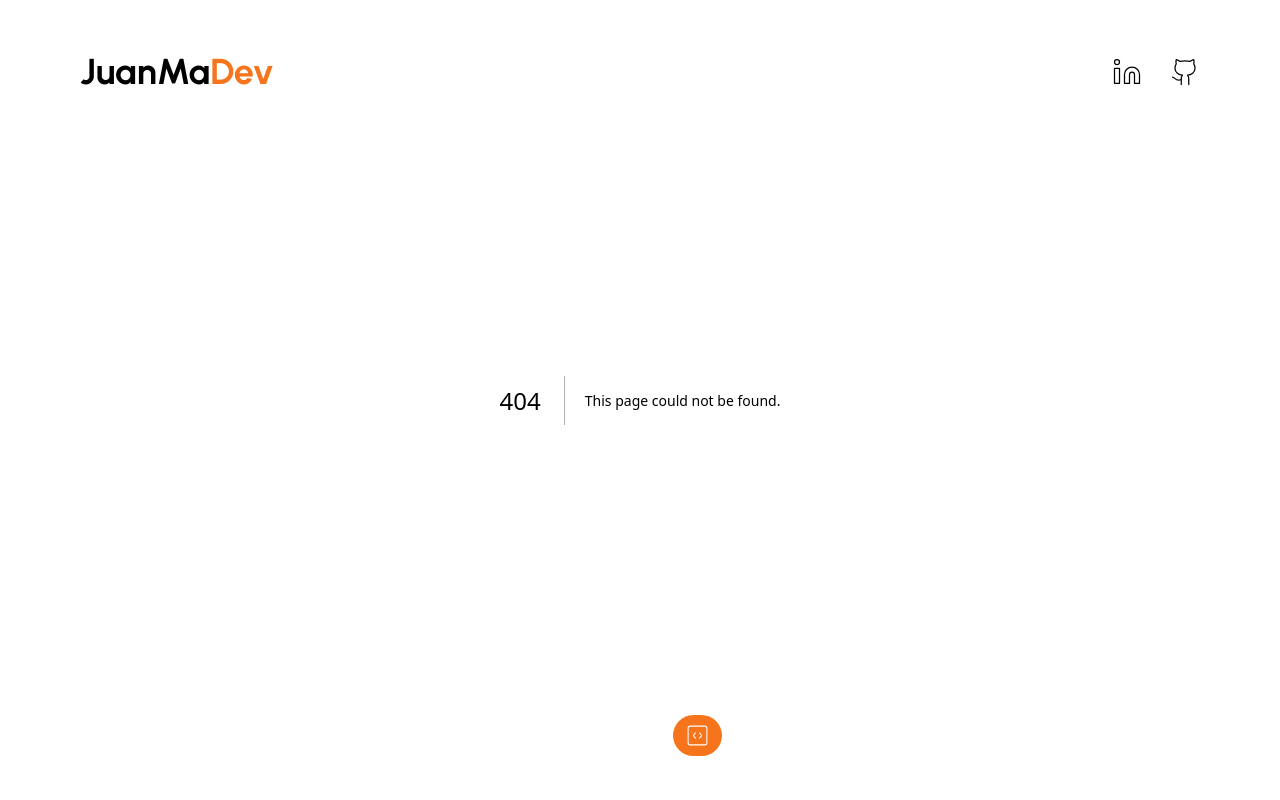
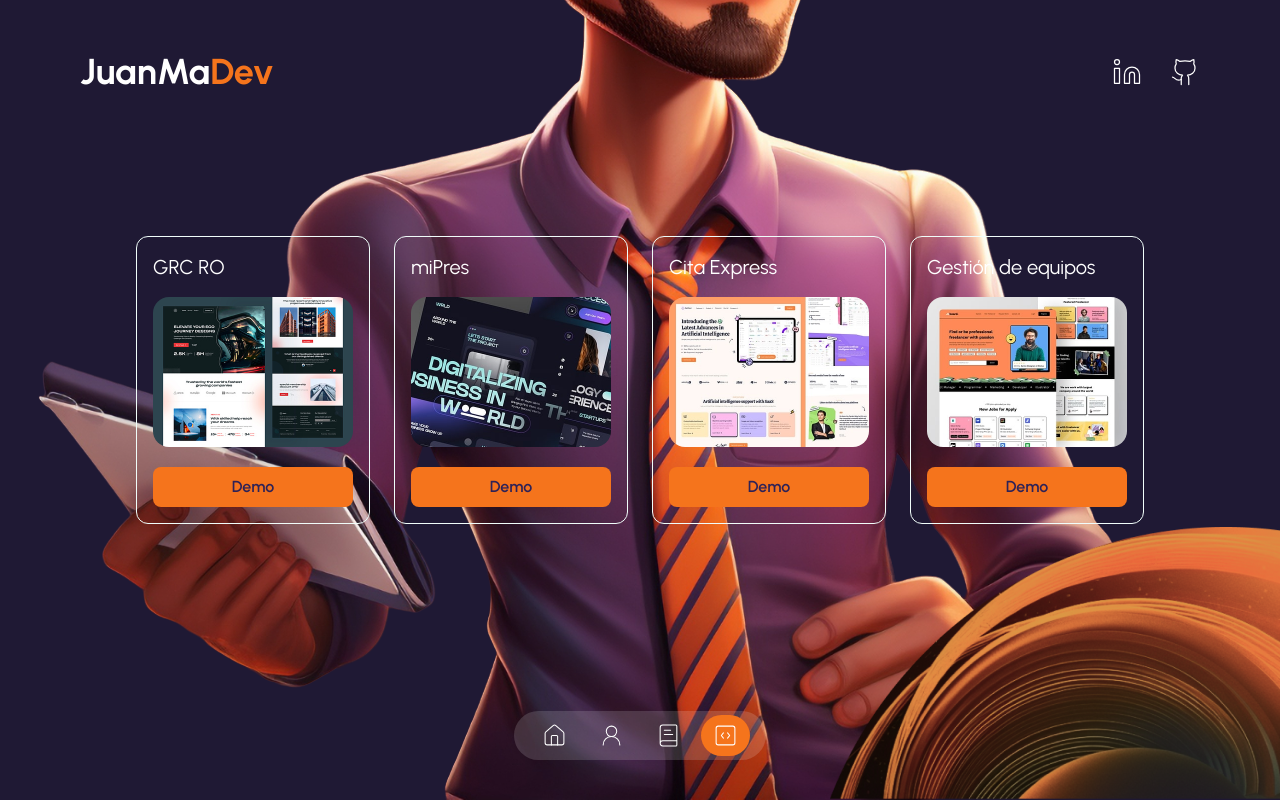
Before and after one commit to jujanma/potfolio, a Next.js app: page /portfolio in a window 1280 px wide. Before the commit this address had no page. Built offline with nearby package versions, Linux system fonts and the light colour scheme.

Commit message:
pagina de portfolio
faltan imagenes

```diff
--- /dev/null
+++ b/app/(routes)/portfolio/page.tsx
@@ -0,0 +1,29 @@
+import AvatarPortfolio from "@/components/avatarPortfolio";
+import CircleImage from "@/components/circleImage";
+import ContainerPage from "@/components/container";
+import PortfolioBox from "@/components/protfolioBox";
+import TransitionPage from "@/components/transitionPage";
+import { dataPortfolio } from "@/data";
+
+const Portfolio = () => {
+  return (
+    <ContainerPage>
+      <TransitionPage />
+      <AvatarPortfolio />
+      <CircleImage />
+      <div className="flex flex-col justify-center h-full">
+        <h1 className="text-2xl leading-tight text-center md:text-4xl md:mb-5 ">
+          Mis trabajos{" "}
+          <span className="text-secondary font-bold">realizados</span>
+        </h1>
+        <div className="relative z-10 grid max-w-5xl gap-6 mx-auto mt-4 sm:grid-cols-2 md:grid-cols-4">
+          {dataPortfolio.map((data) => (
+            <PortfolioBox key={data.id} data={data} />
+          ))}
+        </div>
+      </div>
+    </ContainerPage>
+  );
+};
+
+export default Portfolio;
--- /dev/null
+++ b/components/avatarPortfolio.tsx
@@ -0,0 +1,14 @@
+"use client"
+import Image from "next/image";
+import MotionTransition from "./transition";
+
+const AvatarPortfolio = () => {
+    return (
+        <MotionTransition position="bottom" className="bottom-0 left-0 hidden md:inline-block md:absolute">
+            <Image src="/avatar-works.png" width={300} height={300} alt="avatarWorks" className="w-full h-full"/>
+
+        </MotionTransition>
+     );
+}
+
+export default AvatarPortfolio;
--- /dev/null
+++ b/components/protfolioBox.tsx
@@ -0,0 +1,41 @@
+"use client";
+
+import Image from "next/image";
+import Link from "next/link";
+
+interface PortfolioBoxProps {
+  data: {
+    id: number;
+    title: string;
+    image: string;
+    urlDemo: string;
+  };
+}
+
+const PortfolioBox = ({ data }: PortfolioBoxProps) => {
+  const { id, title, image, urlDemo } = data;
+  return (
+    <div className="p-4 border border-teal-50 rounded-xl">
+      <h3 className="mb-4 text-xl">{title}</h3>
+      <Image
+        src={image}
+        alt="Image product"
+        width={200}
+        height={200}
+        className="w-full md:w-[200px] rounded-2xl h-auto"
+      />
+
+      <div className="flex gap-5 mt-5 items-center justify-center">
+        <Link
+          href={urlDemo}
+          target="_blank"
+          className="p-2 transition duration-150 rounded-lg bg-secondary hover:bg-secondary/50 hover:shadow-xl hover:shadow-secondary/50 w-full text-center font-semibold text-[#2e2257]"
+        >
+          Demo
+        </Link>
+      </div>
+    </div>
+  );
+};
+
+export default PortfolioBox;
--- a/data.tsx
+++ b/data.tsx
@@ -1,4 +1,22 @@
-import { BookText, CodeSquare, HomeIcon, UserRound, Linkedin, Twitter, Rss, Twitch, Youtube, Crop, Pencil, Computer, Book, Rocket, Speech, Github, PhoneIncoming } from "lucide-react";
+import {
+  BookText,
+  CodeSquare,
+  HomeIcon,
+  UserRound,
+  Linkedin,
+  Twitter,
+  Rss,
+  Twitch,
+  Youtube,
+  Crop,
+  Pencil,
+  Computer,
+  Book,
+  Rocket,
+  Speech,
+  Github,
+  PhoneIncoming,
+} from "lucide-react";
 
 export const socialNetworks = [
   // {
@@ -28,7 +46,6 @@
   // },
 ];
 
-
 export const itemsNavbar = [
   {
     id: 1,
@@ -54,12 +71,12 @@
     icon: <CodeSquare size={25} color="#fff" strokeWidth={1} />,
     link: "/portfolio",
   },
-    {
-        id: 5,
-        title: "Home",
-        icon: <Speech size={25} color="#fff" strokeWidth={1} />,
-        link: "/testimonials",
-    },
+  // {
+  //     id: 5,
+  //     title: "Home",
+  //     icon: <Speech size={25} color="#fff" strokeWidth={1} />,
+  //     link: "/testimonials",
+  // },
 ];
 
 export const dataAboutPage = [
@@ -67,24 +84,26 @@
     id: 1,
     title: "Analista de Operaciones",
     subtitle: "Padtec",
-        description: "Analista de operaciones, enfocado a la programacion web, equipo multidisciplinario para empresa dedicada a la venta de equipos de F.O en latinoamerica.",
+    description:
+      "Analista de operaciones, enfocado a la programacion web, equipo multidisciplinario para empresa dedicada a la venta de equipos de F.O en latinoamerica.",
     date: "Ago 2024",
   },
   {
     id: 2,
     title: "Software Developer",
     subtitle: "Okorum Technologies",
-        description: "Desarrollador fullstack en mipres.com, plataforma lider en integracion de profesionales, instituciones y pacientes en una red de prescripciones electronicas, enfocado en optimizar el ciclo completo de medicamentos con alta funcionalidad y rendimiento.",
+    description:
+      "Desarrollador fullstack en mipres.com, plataforma lider en integracion de profesionales, instituciones y pacientes en una red de prescripciones electronicas, enfocado en optimizar el ciclo completo de medicamentos con alta funcionalidad y rendimiento.",
     date: "Mar 2024",
   },
   {
     id: 3,
     title: "Frontend Developer",
     subtitle: "Bancolombia",
-        description: "Colaborar con un equipo dinámico para desarrollar interfaces de usuario atractivas y funcionales que impulsen el éxito de nuestros analistas de riesgos en el mundo digital.",
+    description:
+      "Colaborar con un equipo dinámico para desarrollar interfaces de usuario atractivas y funcionales que impulsen el éxito de nuestros analistas de riesgos en el mundo digital.",
     date: "Jul 2023 ",
   },
-
 
   // {
   //     id: 4,
@@ -93,7 +112,7 @@
   //     description: "Únete a nosotros mientras creamos sitios web y aplicaciones interactivas que sorprenden y deleitan a nuestros clientes. Si tienes pasión por el diseño y la programación, y disfrutas colaborar en un entorno creativo, ¡queremos conocerte!        ",
   //     date: "Mar 2018",
   // },
-]
+];
 
 export const dataCounter = [
   {
@@ -135,17 +154,20 @@
   {
     icon: <Pencil />,
     title: "Diseño web",
-        description: "Diseño creativo y profesional de interfaces web intuitivas y atractivas, centradas en la experiencia del usuario",
+    description:
+      "Diseño creativo y profesional de interfaces web intuitivas y atractivas, centradas en la experiencia del usuario",
   },
   {
     icon: <Computer />,
     title: "Desarrollo FrontEnd",
-        description: "Diseño y desarrollo de sitios web a medida, adaptados a tus necesidades.",
+    description:
+      "Diseño y desarrollo de sitios web a medida, adaptados a tus necesidades.",
   },
   {
     icon: <Computer />,
     title: "Desarrollo BackEnd",
-        description: "Desarrollo backend a medida, optimizado para el rendimiento y seguridad de tu aplicación.",
+    description:
+      "Desarrollo backend a medida, optimizado para el rendimiento y seguridad de tu aplicación.",
   },
   // {
   //     icon: <Book />,
@@ -155,67 +177,68 @@
   {
     icon: <Rocket />,
     title: "SEO",
-        description: "Optimización de tu presencia en línea mediante estrategias de SEO avanzadas. ",
+    description:
+      "Optimización de tu presencia en línea mediante estrategias de SEO avanzadas. ",
   },
 ];
 
 export const dataPortfolio = [
   {
     id: 1,
-        title: "Web Pro",
+    title: "GRC RO",
     image: "/image-1.jpg",
-        urlGithub: "#!",
-        urlDemo: "#!",
+    // urlGithub: "#!",
+    urlDemo: "https://www.bancolombia.com/personas",
   },
   {
     id: 2,
-        title: "Desarrollo Web Ágil",
+    title: "miPres",
     image: "/image-2.jpg",
-        urlGithub: "#!",
-        urlDemo: "#!",
+    // urlGithub: "#!",
+    urlDemo: "https://mipres.com/",
   },
   {
     id: 3,
-        title: "Estrategias Web",
+    title: "Cita Express",
     image: "/image-3.jpg",
-        urlGithub: "#!",
-        urlDemo: "#!",
+    // urlGithub: "#!",
+    urlDemo: "https://cita-express-frontend-react.vercel.app/",
   },
   {
     id: 4,
-        title: "Ideas Creativas",
+    title: "Gestión de equipos",
     image: "/image-4.jpg",
-        urlGithub: "#!",
+    // urlGithub: "#!",
     urlDemo: "#!",
   },
-    {
-        id: 5,
-        title: "Webs Impactantes",
-        image: "/image-5.jpg",
-        urlGithub: "#!",
-        urlDemo: "#!",
-    },
-    {
-        id: 6,
-        title: "Web Dinámica",
-        image: "/image-6.jpg",
-        urlGithub: "#!",
-        urlDemo: "#!",
-    },
-    {
-        id: 7,
-        title: "Dark Web ",
-        image: "/image-7.jpg",
-        urlGithub: "#!",
-        urlDemo: "#!",
-    },
-    {
-        id: 8,
-        title: "E-commerce web",
-        image: "/image-8.jpg",
-        urlGithub: "#!",
-        urlDemo: "#!",
-    }
+  // {
+  //     id: 5,
+  //     title: "Webs Impactantes",
+  //     image: "/image-5.jpg",
+  //     urlGithub: "#!",
+  //     urlDemo: "#!",
+  // },
+  // {
+  //     id: 6,
+  //     title: "Web Dinámica",
+  //     image: "/image-6.jpg",
+  //     urlGithub: "#!",
+  //     urlDemo: "#!",
+  // },
+  // {
+  //     id: 7,
+  //     title: "Dark Web ",
+  //     image: "/image-7.jpg",
+  //     urlGithub: "#!",
+  //     urlDemo: "#!",
+  // },
+  // {
+  //     id: 8,
+  //     title: "E-commerce web",
+  //     image: "/image-8.jpg",
+  //     urlGithub: "#!",
+  //     urlDemo: "#!",
+  // }
 ];
 
 export const dataTestimonials = [
```
Lines whose indentation alone changed are shown as unchanged.
